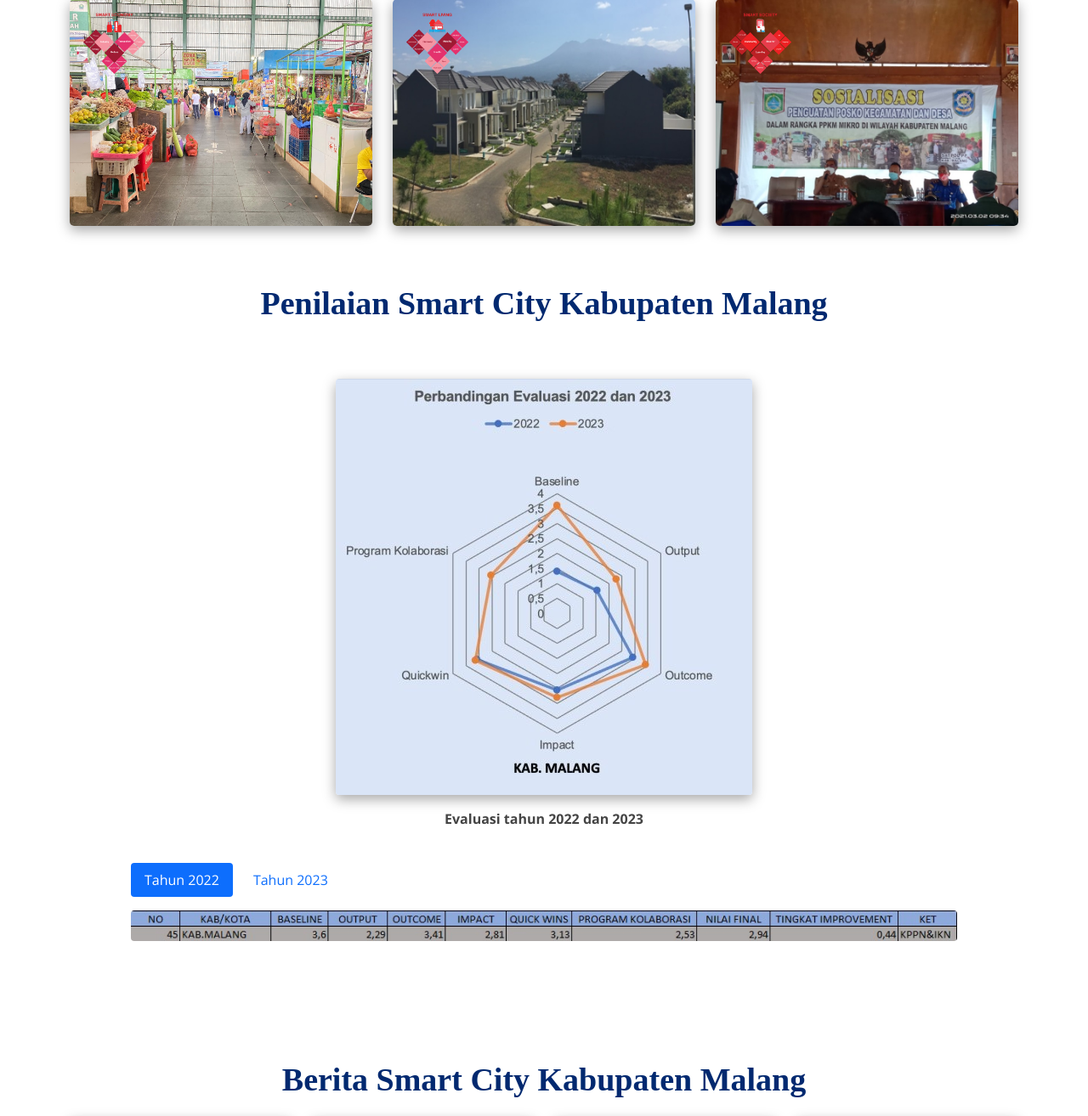
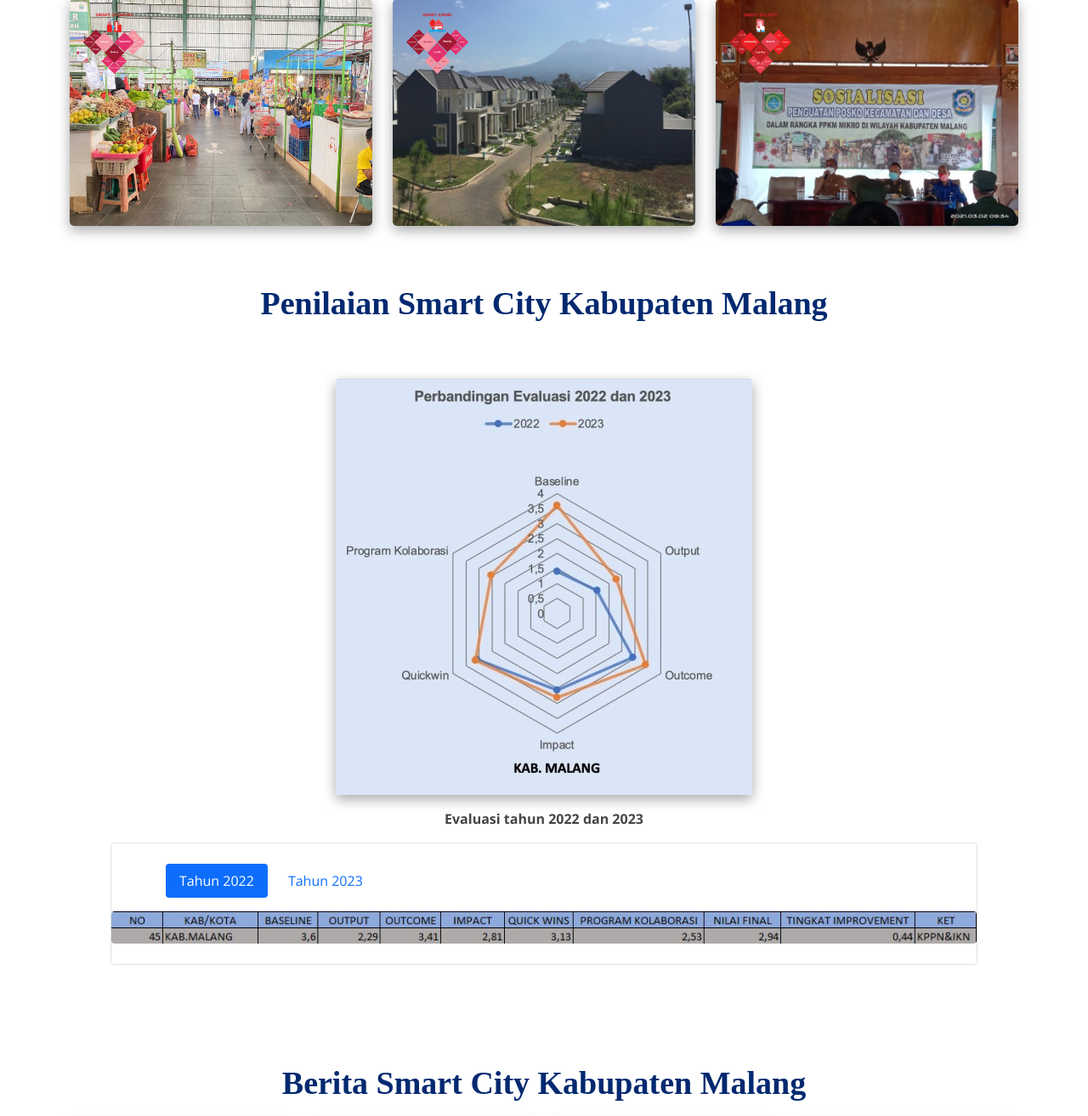
Before and after one commit to Maisho20/Smart-City-2, a Laravel app: page / in a window 1280 px wide. Shown: the part 1465-2779 px from the top of the page at 85% size. Run offline with Laravel 10, Linux system fonts and the light colour scheme; data comes from the database, SQL or seed files in the repository.

Commit message:
Update home

```diff
--- a/resources/views/home.blade.php
+++ b/resources/views/home.blade.php
@@ -140,7 +140,7 @@
                 <p>Penilaian Smart City Kabupaten Malang</p>
             </header>
 
-        <div class="d-flex flex-sm-column justify-content-center text-center p-5">
+            <div class="d-flex flex-sm-column text-center p-5">
                 <div class="col pb-3" data-aos="fade-right">
                     <img class="img-fluid rounded mb-3" src="{{ asset('img/penilaian/penilaian-eval-kabMalang.jpg') }}"
                         style="box-shadow: rgba(0, 0, 0, 0.35) 0px 5px 15px;">
@@ -148,8 +148,8 @@
                     <b class="">Evaluasi tahun 2022 dan 2023</b>
                 </div>
 
-            <div class="rounded p-4" data-aos="fade-left">
-                <ul class="nav nav-pills mb-3 gap-2">
+                <div class="border rounded col pb-4 pt-4 align-items-center" data-aos="fade-left">
+                    <ul class="nav nav-pills mb-3 gap-2 ps-5 ms-3">
                         <li>
                             <a class="nav-link active" data-bs-toggle="pill" href="#tab1">
                                 Tahun 2022
@@ -163,14 +163,15 @@
                     </ul>
 
                     <!-- Tab Content -->
-                <div class="tab-content">
-
+                    <div class="tab-content align-items-center">
                         <div class="tab-pane fade show active" id="tab1">
-                        <img class="img-fluid rounded" src="{{asset('img/penilaian/penilaian-2023.jpg')}}" alt="" srcset="">
+                            <img class="img-fluid rounded" src="{{ asset('img/penilaian/penilaian-2023.jpg') }}"
+                                alt="" srcset="">
                         </div>
                         <!-- End Tab 1 Content -->
                         <div class="tab-pane fade show" id="tab2">
-                        <img class="img-fluid rounded" src="{{asset('img/penilaian/penilaian-2023.jpg')}}" alt="" srcset="">
+                            <img class="img-fluid rounded" src="{{ asset('img/penilaian/penilaian-2023.jpg') }}"
+                                alt="" srcset="">
                         </div>
                         <!-- End Tab 2 Content -->
                     </div>
@@ -199,7 +200,8 @@
                                     <p class="card-text">
                                         {{ $berita['deskripsi'] }}
                                     </p>
-                                    <a href="{{ asset($berita['link']) }}" target="_blank" class="btn btn-primary float-end">Baca lebih
+                                    <a href="{{ asset($berita['link']) }}" target="_blank"
+                                        class="btn btn-primary float-end">Baca lebih
                                         lengkap</a>
                                 </div>
                             </div>
```
Lines whose indentation alone changed are shown as unchanged.
